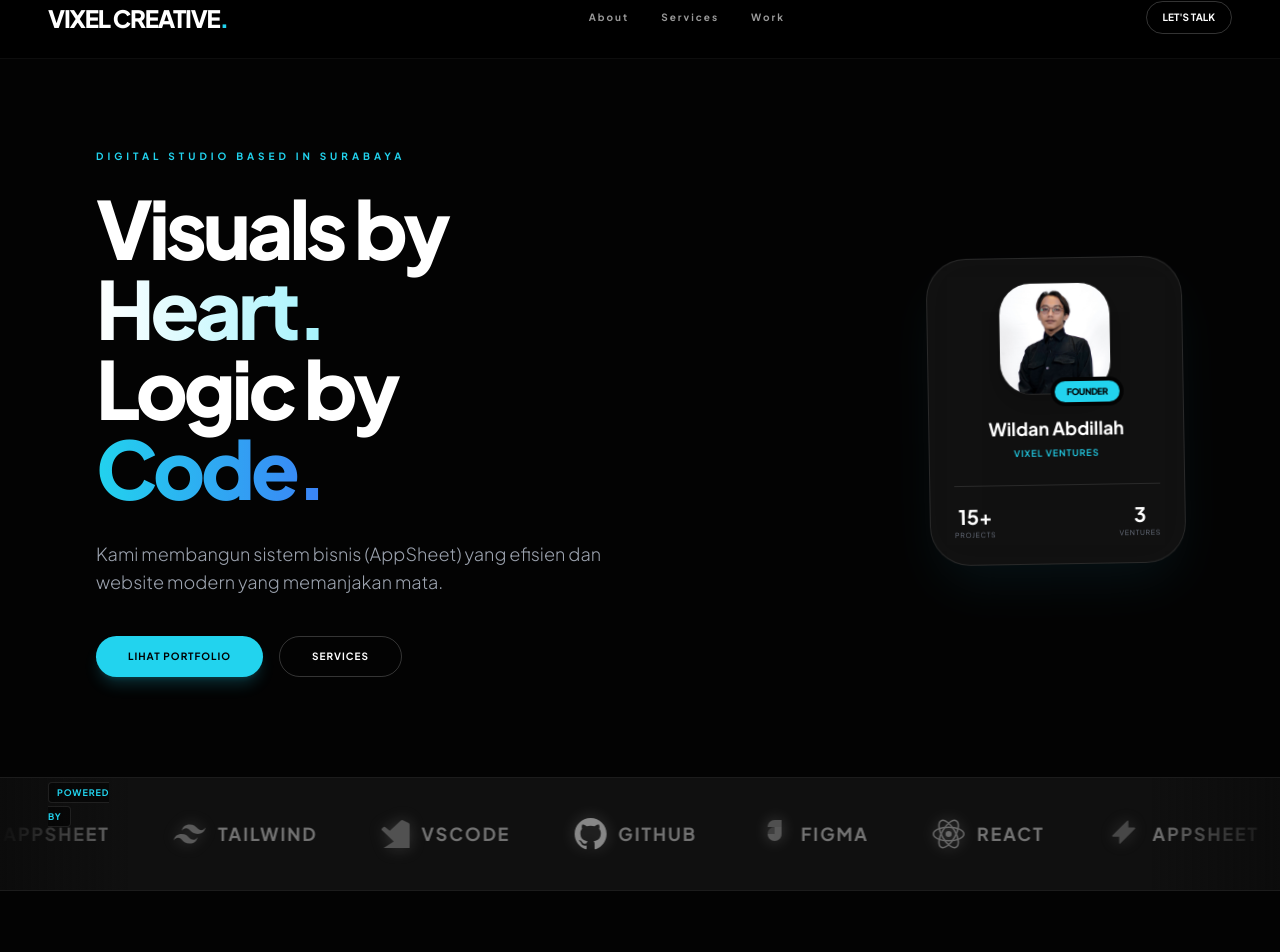
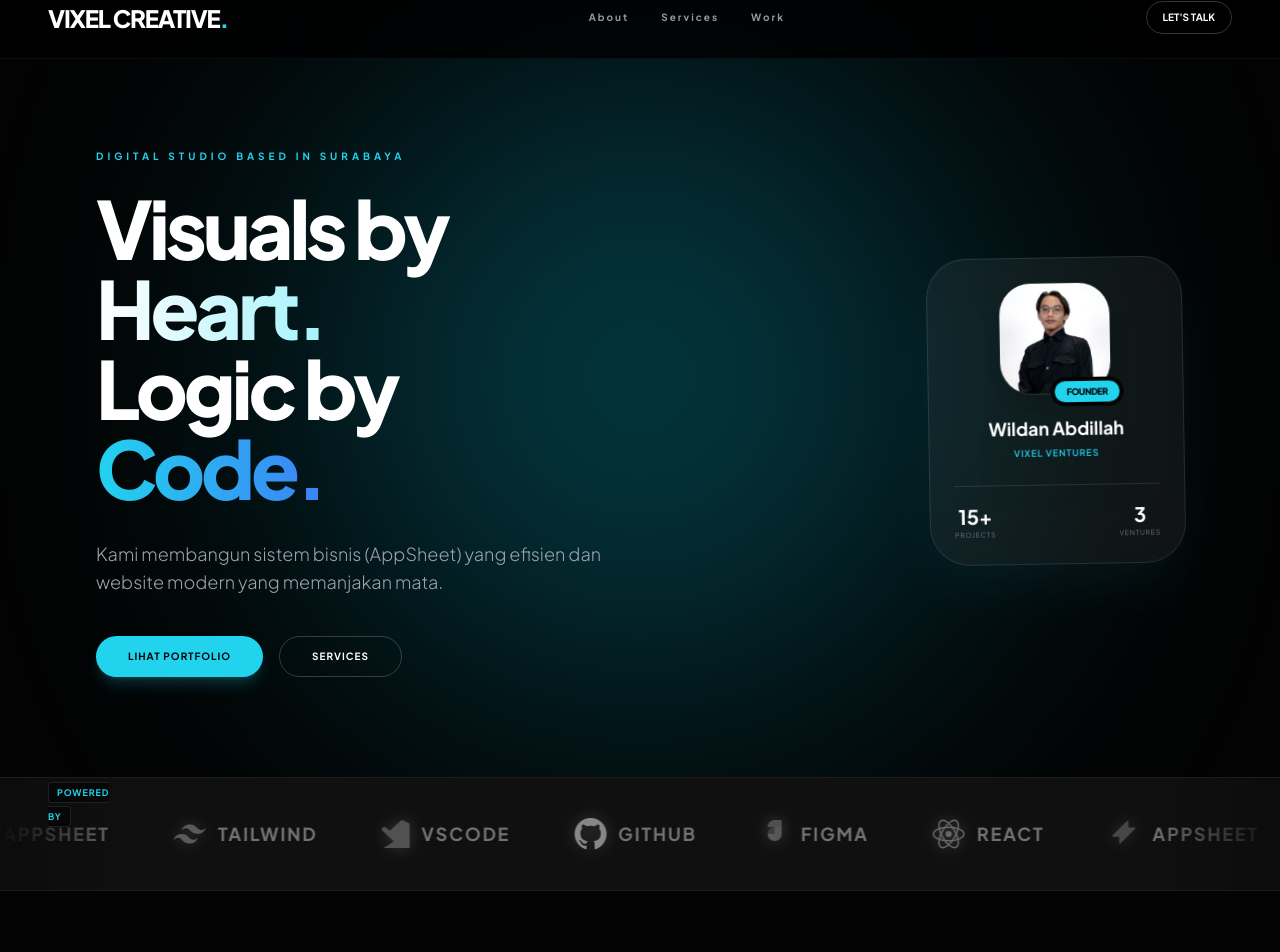
Before and after one commit to amdwildanabdillah/vixelcreative, a React (Vite) app: page / in a window 1280 px wide. Shown: the part 23-975 px from the top of the page. Built offline with nearby package versions, Linux system fonts and the light colour scheme; the HTML template or start-up script is replaced by a standard one.

Commit message:
fix social media

```diff
--- a/src/App.jsx
+++ b/src/App.jsx
@@ -46,18 +46,20 @@
             <button onClick={() => scrollToSection('about')} className="hover:text-cyan-400">About</button>
             <button onClick={() => scrollToSection('services')} className="hover:text-cyan-400">Services</button>
             <button onClick={() => scrollToSection('projects')} className="hover:text-cyan-400">Work</button>
-            <a href="https://wa.me/6285232351908" className="text-cyan-400 border border-cyan-400 px-6 py-2 rounded-full mt-4">Chat WhatsApp</a>
+            <a href="https://wa.me/6285232351908?text=Halo%20VIXEL,%20saya%20tertarik%20diskusi%20project." className="text-cyan-400 border border-cyan-400 px-6 py-2 rounded-full mt-4">Chat WhatsApp</a>
           </div>
         )}
       </nav>
 
       {/* --- HERO SECTION --- */}
       <section className="relative min-h-screen flex flex-col justify-center px-6 md:px-24 pt-28 pb-10 overflow-hidden">
-        {/* ORB 1: HERO */}
-        <div className="absolute top-1/2 left-1/2 -translate-x-1/2 -translate-y-1/2 w-[250px] h-[250px] md:w-[600px] md:h-[600px] bg-cyan-500/15 rounded-full blur-[80px] md:blur-[120px] -z-10 animate-orb"></div>
 
-        <div className="container mx-auto grid grid-cols-1 md:grid-cols-2 gap-12 md:gap-8 items-center">
-          <div className="text-center md:text-left z-10 order-2 md:order-1">
+        {/* 🔥 ORB 1 (HERO) - UPDATE: Opacity 60% dan z-0 biar gak ketutupan background tapi gak nutup teks 🔥 */}
+        <div className="absolute top-1/2 left-1/2 -translate-x-1/2 -translate-y-1/2 w-[250px] h-[250px] md:w-[600px] md:h-[600px] bg-cyan-500/60 rounded-full blur-[90px] md:blur-[130px] animate-orb pointer-events-none z-0"></div>
+
+        {/* Tambah relative z-10 biar teks di atas orb */}
+        <div className="relative z-10 container mx-auto grid grid-cols-1 md:grid-cols-2 gap-12 md:gap-8 items-center">
+          <div className="text-center md:text-left order-2 md:order-1">
             <span className="text-[9px] md:text-[10px] font-bold tracking-[0.3em] md:tracking-[0.4em] uppercase text-cyan-400 mb-4 md:mb-6 block">
               Digital Studio based in Surabaya
             </span>
@@ -79,7 +81,6 @@
           </div>
 
           <div className="relative flex justify-center md:justify-end animate-float order-1 md:order-2 mt-8 md:mt-0">
-            {/* GLASS CARD (FOUNDER) */}
             <div className="bg-white/5 backdrop-blur-xl border border-white/10 p-6 rounded-[2.5rem] w-56 md:w-64 text-center border-t border-white/10 shadow-2xl shadow-cyan-900/20">
               <div className="relative w-24 h-24 md:w-28 md:h-28 mx-auto mb-5">
                 <img src="/wildan.jpg" className="rounded-[2rem] object-cover w-full h-full shadow-lg border border-white/10" alt="Wildan Abdillah" />
@@ -126,8 +127,8 @@
       {/* --- ABOUT SECTION (SUDAH FIX ADA ORB 2) --- */}
       <section id="about" className="relative overflow-hidden max-w-6xl mx-auto px-6 py-24 md:py-32 border-b border-white/5">
 
-        {/* 🔥 INI DIA MANTRA LINGKARAN NYA (ORB 2) 🔥 */}
-        <div className="absolute top-0 right-0 w-[300px] h-[300px] md:w-[500px] md:h-[500px] bg-cyan-500/10 rounded-full blur-[80px] -z-10 animate-orb"></div>
+        {/* 🔥 ORB 2 (ABOUT) - UPDATE: Opacity dinaikin jadi 60% dan z-0 🔥 */}
+        <div className="absolute top-0 right-0 w-[300px] h-[300px] md:w-[500px] md:h-[500px] bg-cyan-500/60 rounded-full blur-[90px] md:blur-[130px] -z-10 animate-orb pointer-events-none"></div>
 
         <div className="flex flex-col md:flex-row gap-12 md:gap-16 items-center">
           <div className="w-full md:w-1/2 text-center md:text-left">
@@ -224,19 +225,26 @@
           Start Project via WhatsApp
         </a>
 
-        {/* --- SOCIAL MEDIA ICONS --- */}
+        {/* --- SOCIAL MEDIA ICONS (FIXED SVG) --- */}
         <div className="flex gap-6 justify-center mt-12 md:mt-16">
+           {/* Instagram */}
            <a href="https://instagram.com/idan_abdll" target="_blank" rel="noreferrer" className="group p-3 rounded-full border border-white/10 hover:border-cyan-400 hover:bg-cyan-400/10 transition duration-300">
-             <svg xmlns="http://www.w3.org/2000/svg" width="20" height="20" viewBox="0 0 24 24" fill="none" stroke="currentColor" strokeWidth="2" strokeLinecap="round" strokeLinejoin="round" className="text-gray-400 group-hover:text-cyan-400 transition"><rect x="2" y="2" width="20" height="20" rx="5" ry="5"></rect><path d="M16 11.37A4 4 0 1 1 12.63 8 4 4 0 0 1 16 11.37z"></path><line x1="17.5" y1="6.5" x2="17.51" y2="6.5"></line></svg>
+             <svg xmlns="http://www.w3.org/2000/svg" width="20" height="20" viewBox="0 0 24 24" fill="currentColor" className="text-gray-400 group-hover:text-cyan-400 transition"><path d="M12 2.163c3.204 0 3.584.012 4.85.07 3.252.148 4.771 1.691 4.919 4.919.058 1.265.069 1.645.069 4.849 0 3.205-.012 3.584-.069 4.849-.149 3.225-1.664 4.771-4.919 4.919-1.266.058-1.644.07-4.85.07-3.204 0-3.584-.012-4.849-.07-3.26-.149-4.771-1.699-4.919-4.92-.058-1.265-.07-1.644-.07-4.849 0-3.204.013-3.583.07-4.849.149-3.227 1.664-4.771 4.919-4.919 1.266-.057 1.645-.069 4.849-.069zm0-2.163c-3.259 0-3.667.014-4.947.072-4.358.2-6.78 2.618-6.98 6.98-.059 1.281-.073 1.689-.073 4.948 0 3.259.014 3.668.072 4.948.2 4.358 2.618 6.78 6.98 6.98 1.281.058 1.689.072 4.948.072 3.259 0 3.668-.014 4.948-.072 4.354-.2 6.782-2.618 6.979-6.98.059-1.28.073-1.689.073-4.948 0-3.259-.014-3.667-.072-4.947-.196-4.354-2.617-6.78-6.979-6.98-1.281-.059-1.69-.073-4.949-.073zm0 5.838c-3.403 0-6.162 2.759-6.162 6.162s2.759 6.163 6.162 6.163 6.162-2.759 6.162-6.163c0-3.403-2.759-6.162-6.162-6.162zm0 10.162c-2.209 0-4-1.79-4-4 0-2.209 1.791-4 4-4s4 1.791 4 4c0 2.21-1.791 4-4 4zm6.406-11.845c-.796 0-1.441.645-1.441 1.44s.645 1.44 1.441 1.44c.795 0 1.439-.645 1.439-1.44s-.644-1.44-1.439-1.44z"/></svg>
            </a>
+
+           {/* LinkedIn */}
            <a href="https://www.linkedin.com/in/wildan-abdillah-099a8b247" target="_blank" rel="noreferrer" className="group p-3 rounded-full border border-white/10 hover:border-cyan-400 hover:bg-cyan-400/10 transition duration-300">
-             <svg xmlns="http://www.w3.org/2000/svg" width="20" height="20" viewBox="0 0 24 24" fill="none" stroke="currentColor" strokeWidth="2" strokeLinecap="round" strokeLinejoin="round" className="text-gray-400 group-hover:text-cyan-400 transition"><path d="M16 8a6 6 0 0 1 6 6v7h-4v-7a2 2 0 0 0-2-2 2 2 0 0 0-2 2v7h-4v-7a6 6 0 0 1 6-6z"></path><rect x="2" y="9" width="4" height="12"></rect><circle cx="4" cy="4" r="2"></circle></svg>
+             <svg xmlns="http://www.w3.org/2000/svg" width="20" height="20" viewBox="0 0 24 24" fill="currentColor" className="text-gray-400 group-hover:text-cyan-400 transition"><path d="M19 0h-14c-2.761 0-5 2.239-5 5v14c0 2.761 2.239 5 5 5h14c2.762 0 5-2.239 5-5v-14c0-2.761-2.238-5-5-5zm-11 19h-3v-11h3v11zm-1.5-12.268c-.966 0-1.75-.79-1.75-1.764s.784-1.764 1.75-1.764 1.75.79 1.75 1.764-.783 1.764-1.75 1.764zm13.5 12.268h-3v-5.604c0-3.368-4-3.113-4 0v5.604h-3v-11h3v1.765c1.396-2.586 7-2.777 7 2.476v6.759z"/></svg>
            </a>
+
+           {/* GitHub */}
            <a href="https://github.com/amdwildanabdillah" target="_blank" rel="noreferrer" className="group p-3 rounded-full border border-white/10 hover:border-cyan-400 hover:bg-cyan-400/10 transition duration-300">
-             <svg xmlns="http://www.w3.org/2000/svg" width="20" height="20" viewBox="0 0 24 24" fill="none" stroke="currentColor" strokeWidth="2" strokeLinecap="round" strokeLinejoin="round" className="text-gray-400 group-hover:text-cyan-400 transition"><path d="M9 19c-5 1.5-5-2.5-7-3m14 6v-3.87a3.37 3.37 0 0 0-.94-2.61c3.14-.35 6.44-1.54 6.44-7A5.44 5.44 0 0 0 20 4.77 5.07 5.07 0 0 0 19.91 1S18.73.65 16 2.48a13.38 13.38 0 0 0-7 0C6.27.65 5.09 1 5.09 1A5.07 5.07 0 0 0 5 4.77a5.44 5.44 0 0 0-1.5 3.78c0 5.42 3.3 6.61 6.44 7A3.37 3.37 0 0 0 9 18.13V22"></path></svg>
+             <svg xmlns="http://www.w3.org/2000/svg" width="20" height="20" viewBox="0 0 24 24" fill="currentColor" className="text-gray-400 group-hover:text-cyan-400 transition"><path d="M12 0c-6.626 0-12 5.373-12 12 0 5.302 3.438 9.8 8.207 11.387.599.111.793-.261.793-.577v-2.234c-3.338.726-4.033-1.416-4.033-1.416-.546-1.387-1.333-1.756-1.333-1.756-1.089-.745.083-.729.083-.729 1.205.084 1.839 1.237 1.839 1.237 1.07 1.834 2.807 1.304 3.492.997.107-.775.418-1.305.762-1.604-2.665-.305-5.467-1.334-5.467-5.931 0-1.311.469-2.381 1.236-3.221-.124-.303-.535-1.524.117-3.176 0 0 1.008-.322 3.301 1.23.957-.266 1.983-.399 3.003-.404 1.02.005 2.047.138 3.006.404 2.291-1.552 3.297-1.23 3.297-1.23.653 1.653.242 2.874.118 3.176.77.84 1.235 1.911 1.235 3.221 0 4.609-2.807 5.624-5.479 5.921.43.372.823 1.102.823 2.222v3.293c0 .319.192.694.801.576 4.765-1.589 8.199-6.086 8.199-11.386 0-6.627-5.373-12-12-12z"/></svg>
            </a>
-           <a href="https://discord.com/users/811059299429384249" className="group p-3 rounded-full border border-white/10 hover:border-cyan-400 hover:bg-cyan-400/10 transition duration-300">
-             <svg xmlns="http://www.w3.org/2000/svg" width="20" height="20" viewBox="0 0 24 24" fill="none" stroke="currentColor" strokeWidth="2" strokeLinecap="round" strokeLinejoin="round" className="text-gray-400 group-hover:text-cyan-400 transition"><path d="M9 12h.01M15 12h.01M21 12c0 1.66-4 3-9 3s-9-1.34-9-3"></path><path d="M3 5v14c0 1.66 4 3 9 3s9-1.34 9-3V5"></path></svg>
+
+           {/* Discord */}
+           <a href="https://discord.com/users/811059299429384249" target="_blank" rel="noreferrer" className="group p-3 rounded-full border border-white/10 hover:border-cyan-400 hover:bg-cyan-400/10 transition duration-300">
+             <svg xmlns="http://www.w3.org/2000/svg" width="20" height="20" viewBox="0 0 24 24" fill="currentColor" className="text-gray-400 group-hover:text-cyan-400 transition"><path d="M20.317 4.37a19.791 19.791 0 0 0-4.885-1.515.074.074 0 0 0-.079.037c-.21.375-.444.864-.608 1.25a18.27 18.27 0 0 0-5.487 0 12.64 12.64 0 0 0-.617-1.25.077.077 0 0 0-.079-.037A19.736 19.736 0 0 0 3.677 4.37a.07.07 0 0 0-.032.027C.533 9.046-.32 13.58.099 18.057a.082.082 0 0 0 .031.057 19.9 19.9 0 0 0 5.993 3.03.078.078 0 0 0 .084-.028 14.09 14.09 0 0 0 1.226-1.994.076.076 0 0 0-.041-.106 13.107 13.107 0 0 1-1.872-.892.077.077 0 0 1-.008-.128 10.2 10.2 0 0 0 .372-.292.074.074 0 0 1 .077-.01c3.928 1.793 8.18 1.793 12.062 0a.074.074 0 0 1 .078.01c.12.098.246.198.373.292a.077.077 0 0 1-.006.127 12.299 12.299 0 0 1-1.873.892.077.077 0 0 0-.041.107c.36.698.772 1.362 1.225 1.993a.076.076 0 0 0 .084.028 19.839 19.839 0 0 0 6.002-3.03.077.077 0 0 0 .032-.054c.5-5.177-2.313-9.133-4.816-13.674a.061.061 0 0 0-.038-.028zM8.02 15.33c-1.183 0-2.157-1.085-2.157-2.419 0-1.333.956-2.419 2.157-2.419 1.21 0 2.176 1.086 2.157 2.419 0 1.334-.956 2.419-2.157 2.419zm7.975 0c-1.183 0-2.157-1.085-2.157-2.419 0-1.333.955-2.419 2.157-2.419 1.21 0 2.176 1.086 2.157 2.419 0 1.334-.946 2.419-2.157 2.419z"/></svg>
            </a>
         </div>
       </section>
```
